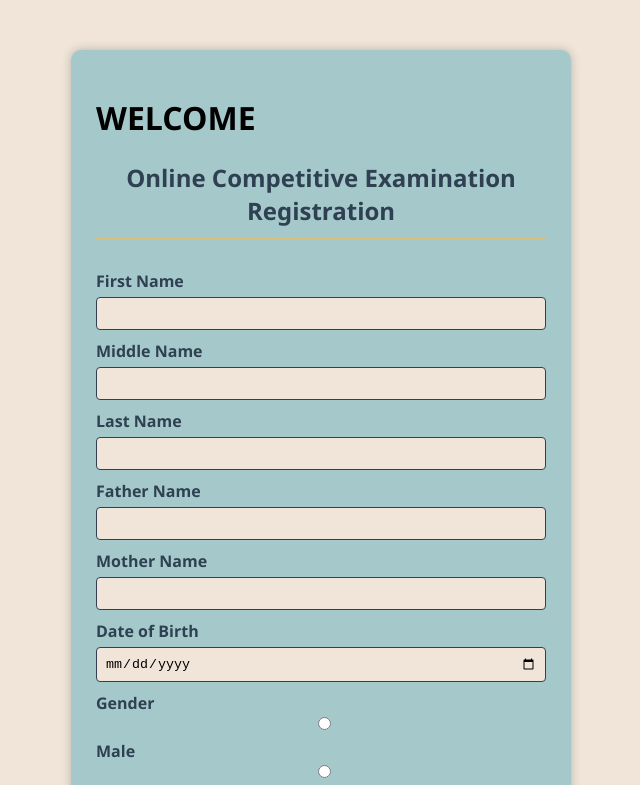
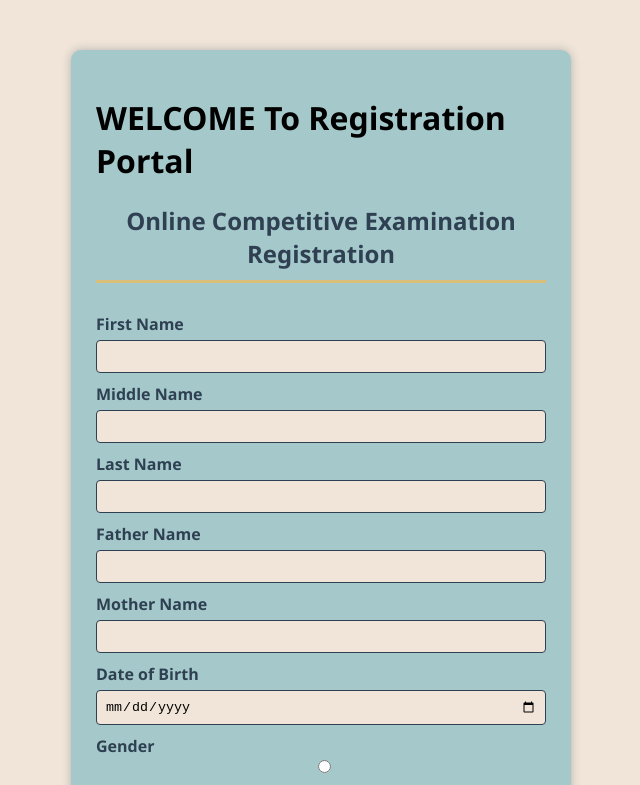
Before and after one commit to vishwanathmandala2006-wq/User-Registration-Form, a plain HTML site: page index.html in a window 1280 px wide. Shown: the top 785 px of the page, without its empty margins (319-959 px from the left). Drawn offline with Linux system fonts and the light colour scheme.

Commit message:
Update registration form header and structure

```diff
--- a/index.html
+++ b/index.html
@@ -10,7 +10,7 @@
 
 <body>
   <div class="container">
-    <h1>WELCOME</h1>
+    <h1>WELCOME To Registration Portal</h1>
     <h2>Online Competitive Examination Registration</h2>
 
     <form id="registrationForm">
```
